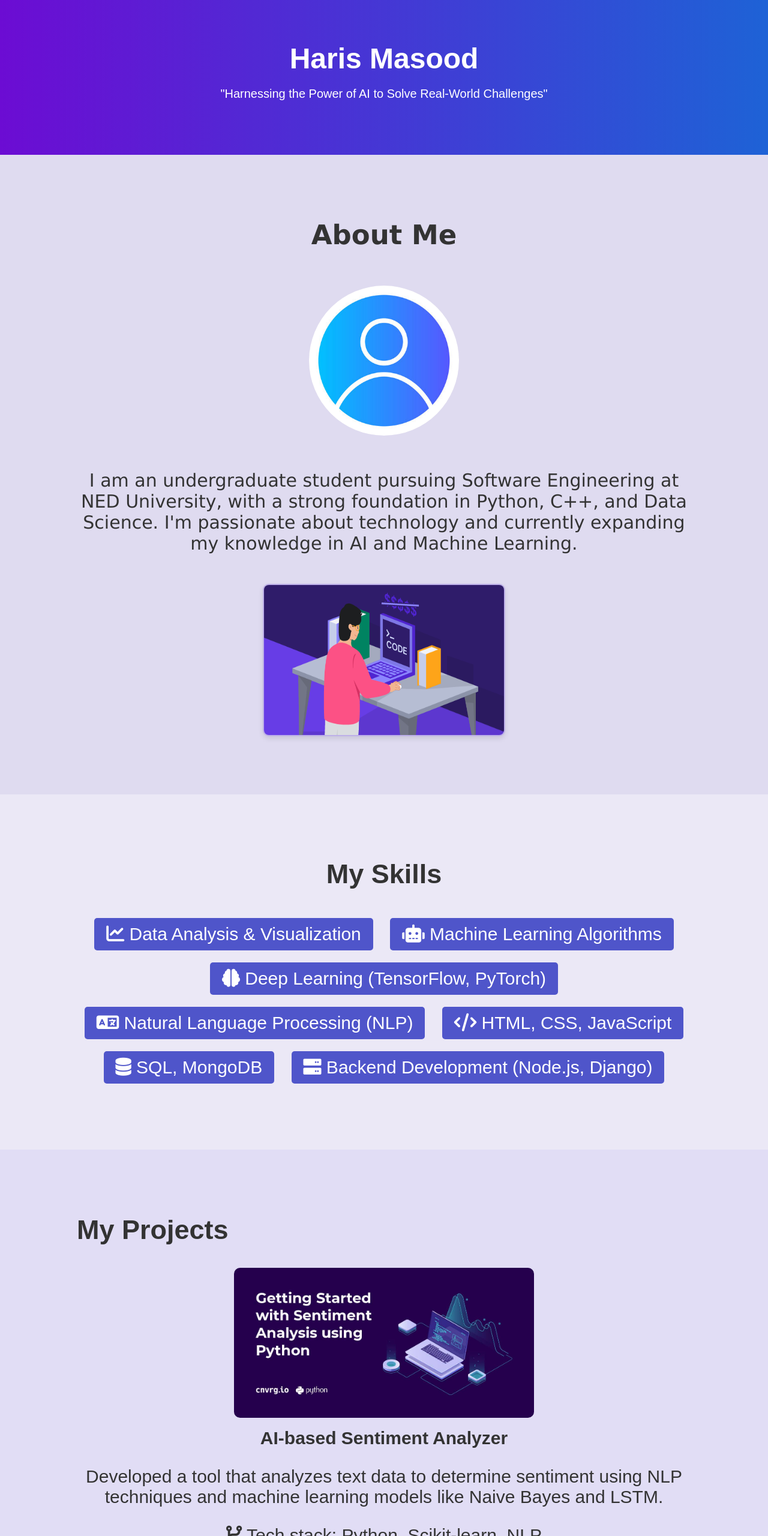
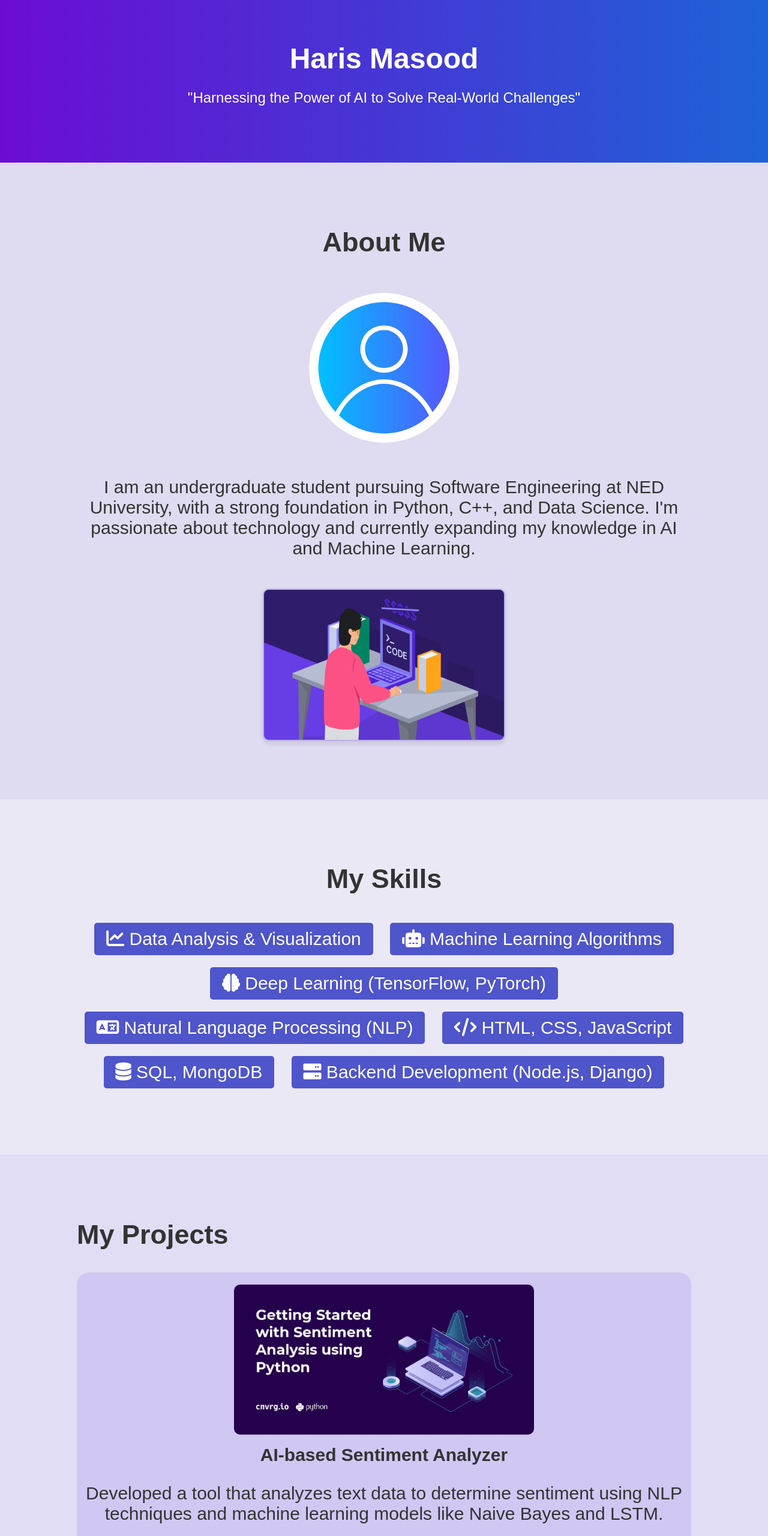
Before and after one commit to Harood/CODSOFT, a plain HTML site: page index.html in a window 1280 px wide. Shown: the top 2560 px of the page at 60% size. Drawn offline with Linux system fonts and the light colour scheme.

Commit message:
portfolio

```diff
--- a/style.css
+++ b/style.css
@@ -29,7 +29,7 @@ header h1 {
 }
 
 header p {
-    font-size: 20px;
+    font-size: 24px;
 }
 
 /* Animation for header text */
@@ -41,7 +41,7 @@ header p {
 /* About Section */
 #about {
     text-align: center;
-    font-family:'Lucida Sans', 'Lucida Sans Regular', 'Lucida Grande', 'Lucida Sans Unicode', Geneva, Verdana, sans-serif;
+    font-family:'Arial', sans-serif;
     font-size: 30px;
     padding: 50px 0;
     background-color:hsl(251, 41%, 90%);
@@ -117,6 +117,9 @@ header p {
     margin-bottom: 30px;
     text-align: center;
     font-size: 30px;
+    background-color:rgb(208, 199, 243);
+    border-radius: 20px;
+    padding: 10px;
 }
 
 .project img {
@@ -126,6 +129,7 @@ header p {
     object-fit:cover; /* Ensure the image covers the area without distortion */
     border-radius: 10px;
     transition: transform 0.3s ease;
+    margin-top: 10px;
 }
 
 .project img:hover {
@@ -138,6 +142,7 @@ header p {
 }
 .project h2 {
     font-size: 30px;
+    text-align: center;
 }
 
 
@@ -154,7 +159,7 @@ header p {
     background-color: #4e54c8;
     color: white;
     padding: 10px 20px;
-    border-radius: 5px;
+    border-radius: 30px;
     text-decoration: none;
     transition: background-color 0.3s ease, transform 0.3s ease;
     font-size: 30px;
```
